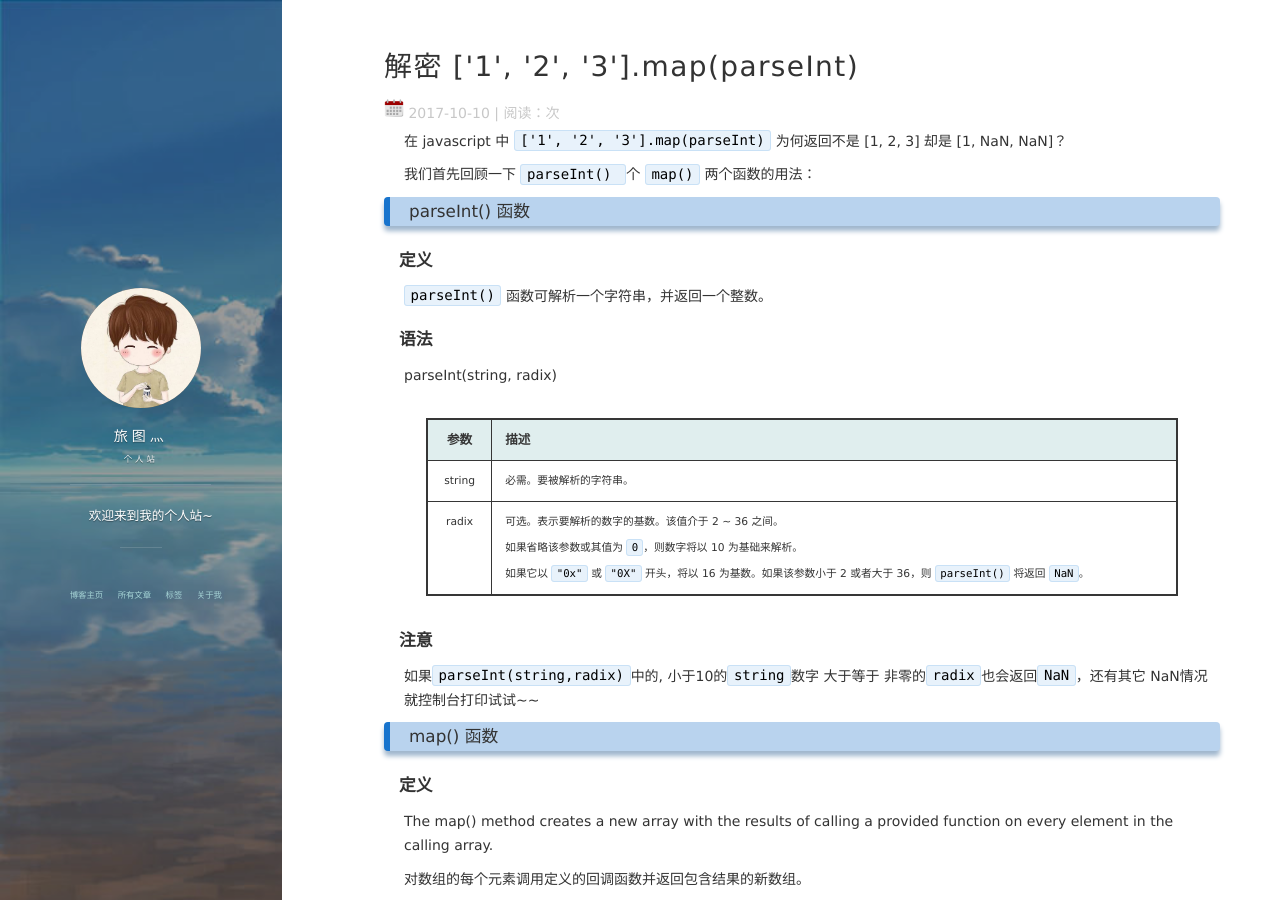
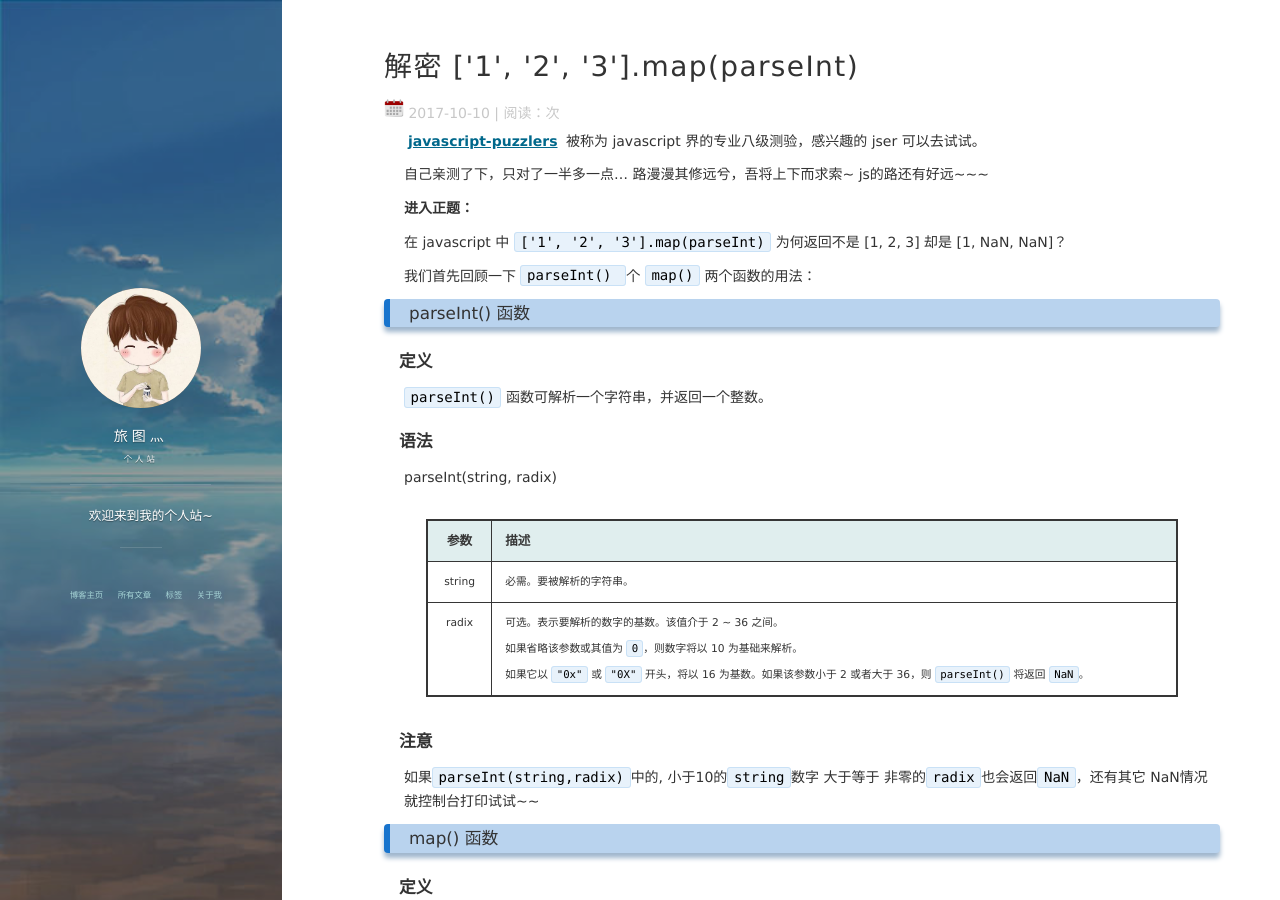
Before and after one commit to xwLyc/xwLyc.github.io, a Jekyll site: the page built from _posts/2017-10-10-mapParseInt.md, in a window 1280 px wide and 900 px high. Built offline with Jekyll 4.4.1, drawn with Linux system fonts in a browser that asks for light colours; nearby versions of some CDN libraries; comment, search, counter and statistics services are not loaded.

Commit message:
添加javascript-puzzlers 连接

```diff
--- a/_posts/2017-10-10-mapParseInt.md
+++ b/_posts/2017-10-10-mapParseInt.md
@@ -5,6 +5,12 @@ date: 2017-10-10
 description: "为什么 ['1', '2', '3'].map(parseInt) 返回 [1, NaN, NaN]？"
 tag: JavaScript
 ---
+**[javascript-puzzlers](http://javascript-puzzlers.herokuapp.com?_blank/)** 被称为 javascript 界的专业八级测验，感兴趣的 jser 可以去试试。
+
+自己亲测了下，只对了一半多一点... 路漫漫其修远兮，吾将上下而求索~ js的路还有好远~~~
+
+**进入正题：**
+
 在 javascript 中 `['1', '2', '3'].map(parseInt)` 为何返回不是 [1, 2, 3] 却是 [1, NaN, NaN]？
 
 我们首先回顾一下 `parseInt() `个 `map()` 两个函数的用法：
```
